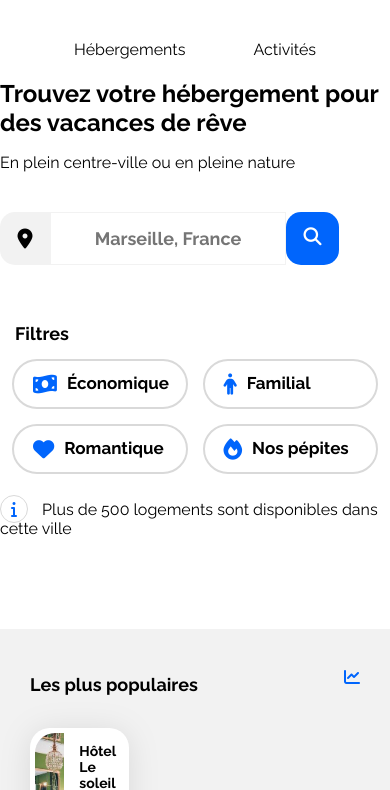
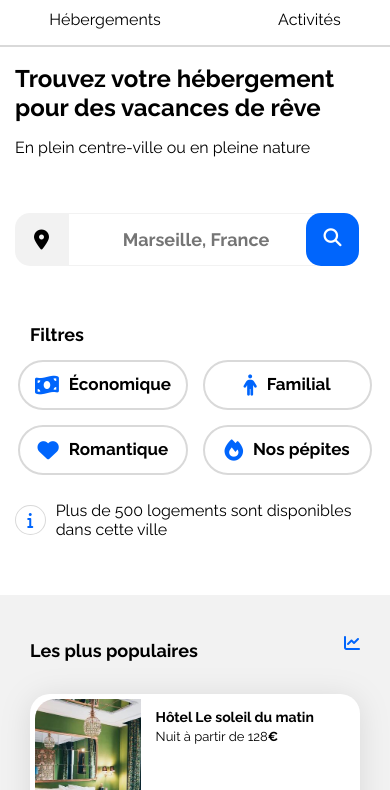
Before and after one commit to QJanvier/Projet-n-3-Booki, a plain HTML site: page booki-starter-code-master/index.html in a window 390 px wide. Shown: the part 79-869 px from the top of the page. Drawn offline with Linux system fonts and the light colour scheme.

Commit message:
setup top section+ popular

```diff
--- a/booki-starter-code-master/css/style.css
+++ b/booki-starter-code-master/css/style.css
@@ -133,6 +133,8 @@ a {
     margin-bottom: 8px
 }
 
+/****searchbar****/
+
 .searchbar {
     margin-top: 40px;
     margin-bottom: 40px;
@@ -192,6 +194,8 @@ a {
     display: none;
 }
 
+/****Filters****/
+
 .filtres {
     gap: 15px;
     display: flex;
@@ -227,25 +231,27 @@ a {
     align-items: center;
 }
 
+/****Infobar****/
 
 .infobar {
     display: flex;
     flex-direction: row;
+    align-items: center;
     margin-top: 25px;
     margin-bottom: 25px;
-    gap: 10px;
+
 
 }
 
 .infobar i{
     border: 1px solid #D9D9D9;
     border-radius: 50%;
-    display: inline;
+    display: flex;
     align-items: center;
     justify-content: center;
-    padding: 5px 10px 5px 10px;
+    padding: 5px 5px 5px 5px;
     height: 24px;
-    width: 24px;
+    width:24px;
     margin-right: 10px;
 
 }
@@ -414,6 +420,7 @@ a {
 .activites_cards .card-txt{
     margin-left: 15px;
     padding: 5px;
+    align-items: center;
 }
 
 /****** footer **********/
@@ -450,6 +457,7 @@ footer p{
 /****** Media queries ***********/
 /* Medium devices (tablets, less/equal than 1024px) */
 @media (max-width: 1024px) {
+    /*filters*/
 
     .filtres {
         flex-wrap: wrap;
@@ -459,10 +467,13 @@ footer p{
         height: 50px;
     }
 
+    /*hebergements & populaires*/
+
     .hebergements-and-populaires {
         flex-direction: column;
     }
 
+    /*hebergements*/
     .hebergements {
         width: 100%;
     }
@@ -479,6 +490,8 @@ footer p{
     .section-title {
         margin-left: 0;
     }
+
+    /*populaires*/
     .populaires {
         width: 100%;
         margin-top: 50px;
@@ -506,6 +519,8 @@ footer p{
         width: 30%;
         height: 205px;
     }
+
+    /*activites*/
     .activites_cards {
         margin-bottom: 0px;
     }
@@ -530,20 +545,77 @@ footer p{
     body {
         margin: 0;
     }
-    .nav_bar {
-        flex-direction: column;
-        align-items: center;
-    }
 
     .main-container {
         width: 100%;
         padding : 0;
     }
 
+    /*nav bar*/
+
+    .lien-icone img{
+        margin-bottom: 5px;
+    }
+    .nav_bar {
+        flex-direction: column;
+    }
+
+    .nav_icon {
+        display: flex;
+        justify-content: center;
+    }
+    .nav_list {
+        justify-content: space-evenly;
+        border-bottom: #D9D9D9;
+        border: 2px;
+    }
+
+    .nav_hebergements::after{
+        top: 35px;
+        opacity: 1;
+        width: 50%;
+        background-color: #D9D9D9;
+    }
+
+    .nav_hebergements:hover::after{
+        background-color: #0065FC;
+    }
+
+    .nav_activites::after{
+        top: 35px;
+        opacity: 1;
+        width: 50%;
+        background-color: #D9D9D9;
+    }
+
+    .nav_activites:hover::after{
+        background-color: #0065FC;
+    }
+
+
+    /*sectiontop*/
+
+    .top {
+        padding: 15px;
+        display: flex;
+        flex-direction: column;
+        align-items: flex-start;
+
+    }
+
+
+    /*search bar*/
+
+    .form_search .search_holder {
+        width: 250px;
+    }
     .search_button {
         display: none;
     }
 
+    #location_icon {
+        width: 53px;
+    }
     .button_glass {
         display: flex;
         justify-content: center;
@@ -551,8 +623,10 @@ footer p{
         height: 53px;
         border-radius: 15px;
         position: absolute;
-        left: 286px;
+        left: 306px;
     }
+
+    /*filters*/
 
     .filtres {
         flex-direction: column;
@@ -566,12 +640,24 @@ footer p{
         flex-wrap: wrap;
         justify-content: center;
         padding-bottom: 50px;
+        font-size: 14px;
     }
 
     .filtres button {
-        width: 45%;
+        width: 47%;
         height: 50px;
+        padding: 0;
+        justify-content:center;
     }
+
+    /*infobar*/
+
+    .infobar i{
+        padding-top: 2px;
+        padding-bottom: 2px;
+    }
+
+    /*hebergements & populaires*/
 
     .hebergements-and-populaires {
         flex-direction: column-reverse;
@@ -581,8 +667,29 @@ footer p{
        border-radius: 0;
     }
 
+    /*hebergements*/
     .hebergements-and-populaires .hebergements{
         background-color: white;
+    }
+
+    .hebergements-cards {
+        flex-direction: column;
+    }
+
+    .section-title {
+        margin-left: 0;
+    }
+
+    .card_set {
+        margin-bottom: 45px ;
+        width: 100%;
+        height: 146px;
+    }
+
+    /*populaires*/
+
+    .populaires {
+        margin-top: 0;
     }
     .populaires-cards {
         flex-direction: column;
@@ -592,19 +699,17 @@ footer p{
      height: 146px;
     }
 
-    .hebergements-cards {
-        flex-direction: column;
+    .populaires-cards a{
+        width: 100%;
     }
 
-    .card_set {
-        margin-bottom: 45px ;
-        width: 100%;
-        height: 146px;
+    .populaires-cards .card-content{
+        padding-right: 15px;
     }
 
-    .section-title {
-        margin-left: 0;
-    }
+
+
+    /*activites*/
     .activites_cards {
         flex-direction: column;
     }
@@ -615,6 +720,8 @@ footer p{
         margin-bottom: 45px;
     }
 
+    /*footer*/
+
     .footer {
         flex-direction: column;
     }
--- a/booki-starter-code-master/index.html
+++ b/booki-starter-code-master/index.html
@@ -18,9 +18,11 @@
     <div class="main-container">
         <header>
             <div class="nav_bar">
-                <a class="lien-icone" href="index.html">
-                    <img src="./images/logo/Booki.png" alt="Logo Booki">
-                </a>
+                <div class="nav_icon">
+                    <a class="lien-icone" href="index.html">
+                        <img src="./images/logo/Booki.png" alt="Logo Booki">
+                    </a>
+                </div>
                 <div>
                     <nav class="nav_list">
                         <a class="nav_link nav_hebergements" href="#hebergements">Hébergements</a>
@@ -60,8 +62,8 @@
                     </div>
                 </div>
                 <div class="infobar">
-                    <p><i class="fa-solid fa-info" style="color: #0065FC;"></i> Plus de 500 logements sont disponibles dans
-                        cette ville</p>
+                    <i class="fa-solid fa-info" style="color: #0065FC;"></i>
+                    <p> Plus de 500 logements sont disponibles dans cette ville</p>
                 </div>
             </section>
             <div class="hebergements-and-populaires">
```
